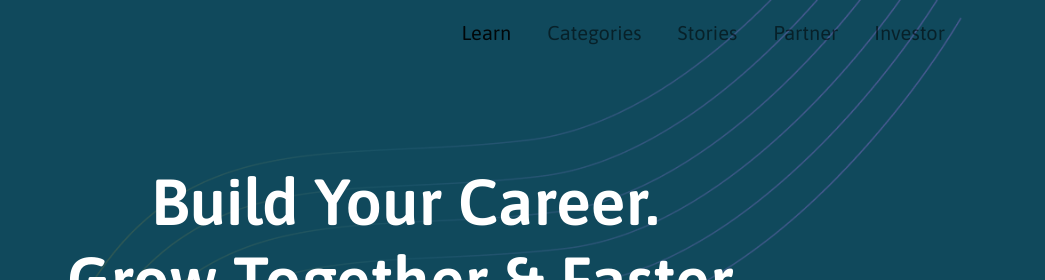
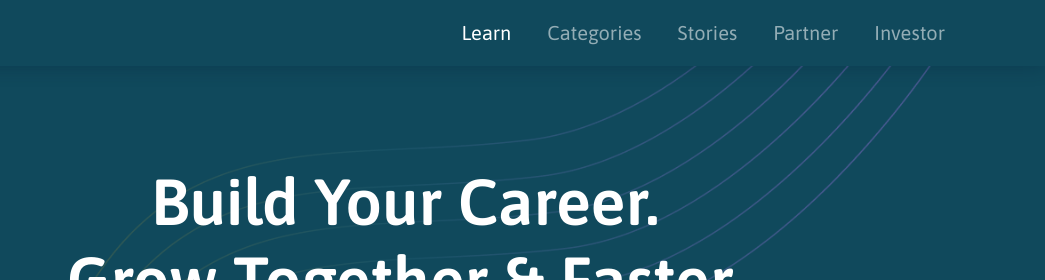
Before and after one commit to Mustaqfirin/compette, a plain HTML site: page index.html in a window 1280 px wide. Shown: the top 280 px of the page, 235-1280 px from the left. Drawn offline with Linux system fonts and the light colour scheme.

Commit message:
update nav

```diff
--- a/index.html
+++ b/index.html
@@ -20,8 +20,8 @@
     <body>
 
 		<!-- Navbar -->
-		<div class="container fixed-top">
-			<nav class="navbar navbar-expand-lg navbar-light bg-transparent">
+		<nav class="navbar navbar-expand-lg navbar-dark fixed-top">
+			<div class="container">
 			  <a class="navbar-brand" href="#">
 				  <img src="images/logo.png" alt="">
 			  </a>
@@ -46,8 +46,8 @@
 					  <a class="nav-link" href="#">Investor</a>
 					</li>
 			  </div>
-			</nav>
-		</div>
+			</div>
+		</nav>
 	  <!-- Akhir Navbar -->
 
 
--- a/scss/main.scss
+++ b/scss/main.scss
@@ -14,14 +14,11 @@ body {
 }
 
 .navbar {
+  background-color: #10495C;
+  box-shadow: rgba(2, 28, 54, 0.2) 0px 5px 15px;
   li {
     margin: 0 10px;
     font-size: 20px;
-    color: white;
-  }
-
-  .active {
-    color: $secondaryColor;
   }
 }
 
@@ -51,6 +48,7 @@ body {
 
     &:hover {
       background-color: white;
+      transition: .5s ease-in-out;
     }
   }
   img {
@@ -130,7 +128,7 @@ body {
     box-shadow: rgba(149, 157, 165, 0.2) 0px 5px 15px;
 
     &:hover {
-      box-shadow: rgba(149, 157, 165, 0.2) 0px 8px 50px;
+      box-shadow: rgba(6, 45, 85, 0.2) 0px 8px 50px;
     }
 
     img {
```
Also changed, not shown: css/main.css, 1 other file.
